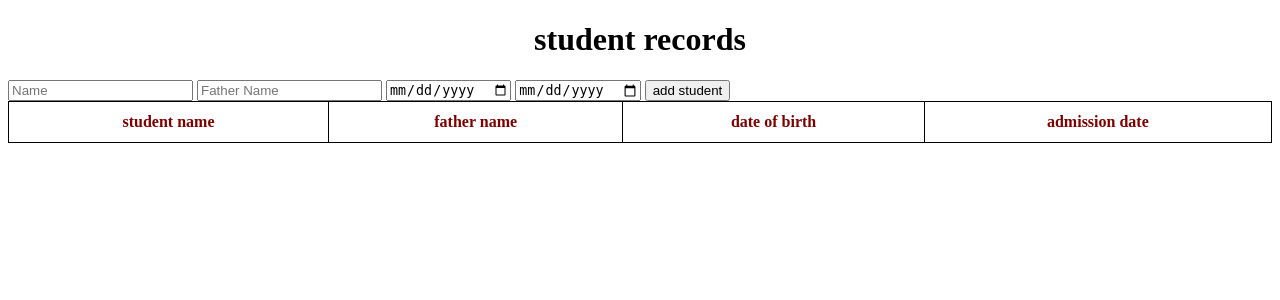
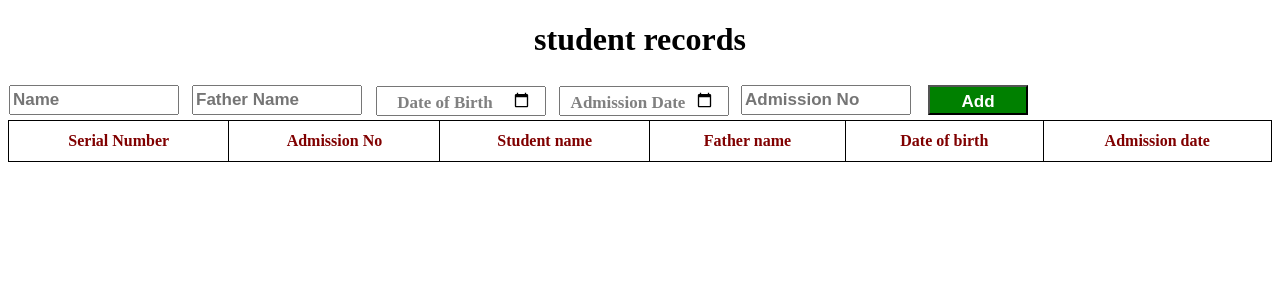
Before and after one commit to AbdulAziz-cs-cs/school_management_system, a FastAPI app: page /students-page in a window 1280 px wide. Shown: the top 300 px of the page. Run offline with FastAPI, Linux system fonts and the light colour scheme; data that the repository does not hold is empty.

Commit message:
added certificate page and one more attribute adm_no added to the student model

```diff
--- a/backend/main.py
+++ b/backend/main.py
@@ -143,11 +143,12 @@ def login(request: Request):
 
 class StudentData(BaseModel):
 
+
     name: str
     father_name: str
     dob: str
     doj: str
-
+    adm_no: int
 
 # --------------------------------------------------
 # ADD STUDENT API
@@ -159,10 +160,13 @@ def add_student(student: StudentData):
     db = SessionLocal()
 
     new_student = Student(
+        adm_no=student.adm_no,
         name=student.name,
         father_name=student.father_name,
         dob=student.dob,
-        doj=student.doj
+        doj=student.doj,
+
+
     )
 
     db.add(new_student)
@@ -172,7 +176,8 @@ def add_student(student: StudentData):
 
     return {
         "message": "Student added successfully",
-        "id": new_student.id
+        "id": new_student.id,
+
     }
 
 
@@ -193,12 +198,29 @@ def get_students():
 
         result.append({
             "id": student.id,
+
             "name": student.name,
             "father_name": student.father_name,
             "dob": student.dob,
             "doj": student.doj,
+            "adm_no": student.adm_no,
+
         })
 
     db.close()
 
     return result
+
+
+@app.get("/students/count")
+def get_student_count():
+
+    db = SessionLocal()
+
+    count = db.query(Student).count()
+
+    db.close()
+
+    return {
+        "count": count
+    }
--- a/backend/models.py
+++ b/backend/models.py
@@ -7,7 +7,9 @@ class Student(Base):
     __tablename__ = "students"
 
     id = Column(Integer, primary_key=True, index=True, autoincrement=True)
+
     name = Column(String(100), nullable=False)
     father_name = Column(String(100), nullable=False)
     dob = Column(String(50), nullable=False)
     doj = Column(Date)
+    adm_no = Column(Integer, unique=True)
--- a/frontend/static/css/studentrecords.css
+++ b/frontend/static/css/studentrecords.css
@@ -1,6 +1,6 @@
 .topbar{
     background-color: blue;
-    color: aliceblue;
+    /* color: aliceblue; */
 }
 
 h1{
@@ -20,3 +20,86 @@ th, td{
 th{
     color: maroon;
 }
+
+input {
+    color: black;
+    width: 170px;
+    height: 30px;
+    padding: 5px 12px;
+    margin: 1px;
+    font-size: 17px;
+    font-weight:bold;
+    box-sizing: border-box;
+
+}
+
+button {
+
+    color: white;
+    background-color: green;
+    width: 100px;
+    height: 30px;
+    padding: 5px 12px;
+    margin: 5px;
+    font-weight: bold;
+    font-size: 17px;
+    box-sizing: border-box;
+    align-items: left;
+}
+button:hover{
+    background-color: darkgreen;
+    cursor: pointer;
+}
+.input-row {
+    color: black;
+    display: flex;
+    align-items: center;
+    gap: 11px;
+    margin: 0px 0px 0px;
+}
+
+.input-row > input {
+    color: gray;
+    width: 170px;
+    height: 30px;
+    box-sizing: border-box;
+    padding: 5px 2px;
+
+}
+
+.date-input {
+    position: relative;
+    width: 170px;
+    height: 30px;
+    flex-shrink: 0;
+    margin: 1px;
+}
+
+.date-input input {
+    width: 100%;
+    height: 100%;
+    font-size: 17px;
+    box-sizing: border-box;
+}
+
+.date-input span {
+    color: gray ;
+    position: absolute;
+    right: 15px;
+    top: 60%;
+    transform: translateY(-50%);
+    width: 100%;
+    text-align: center;
+    font-weight: bold;
+    font-size: 17px;
+    pointer-events: none;
+    z-index: 1;
+}
+
+.date-input input::-webkit-datetime-edit {
+    color: transparent;
+}
+
+.date-input input.has-value::-webkit-datetime-edit {
+    color: black;
+}
--- a/frontend/templates/studentrecords.html
+++ b/frontend/templates/studentrecords.html
@@ -7,22 +7,38 @@
 <body>
 
     <h1>student records</h1>
+<div class="input-row">
+
     <input type="text" id="name" placeholder="Name">
+
     <input type="text" id="father_name" placeholder="Father Name">
-    <input type="date" id="dateofbirth" placeholder="date of birth">
-    <input type="date" id="doj" placeholder="admission date">
 
+    <div class="date-input">
+        <span id="dob-label">Date of Birth</span>
+        <input type="date" id="dateofbirth">
+    </div>
 
-    <button id="adbtn">add student</button>
+    <div class="date-input">
+        <span id="doj-label">Admission Date</span>
+        <input type="date" id="doj">
+    </div>
+
+    <input type="text" id="adm_no" placeholder="Admission No">
+    <button id="adbtn">Add</button>
+
+</div>
 
     <table>
            <tr>
-               <th>student name</th>
-               <th>father name</th>
-               <th>date of birth</th>
-               <th>admission date</th>
 
-           </tr>
+               <th>Serial Number</th>
+               <th>Admission No</th>
+               <th>Student name</th>
+               <th>Father name</th>
+               <th>Date of birth</th>
+               <th>Admission date</th>
+
+            </tr>
 
         <tbody id="tablebody"></tbody>
     </table>
```
Also changed, not shown: frontend/static/css/create_certificate.css (+121 -0 lines), frontend/static/css/home.css (+7 -2 lines), frontend/static/js/home.js (+25 -0 lines), frontend/static/js/studentrecords.js (+46 -3 lines), frontend/templates/create_certificate.html (+42 -0 lines), frontend/templates/home.html (+10 -3 lines).
